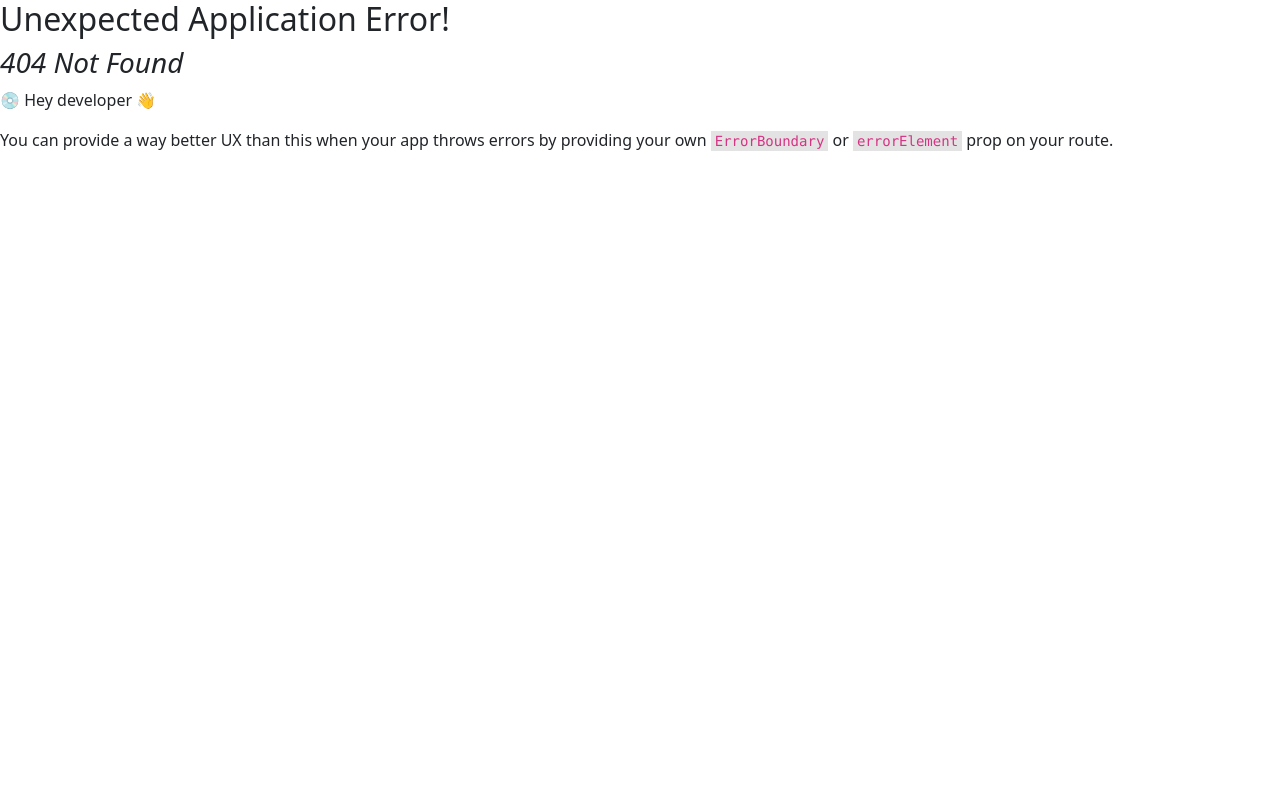
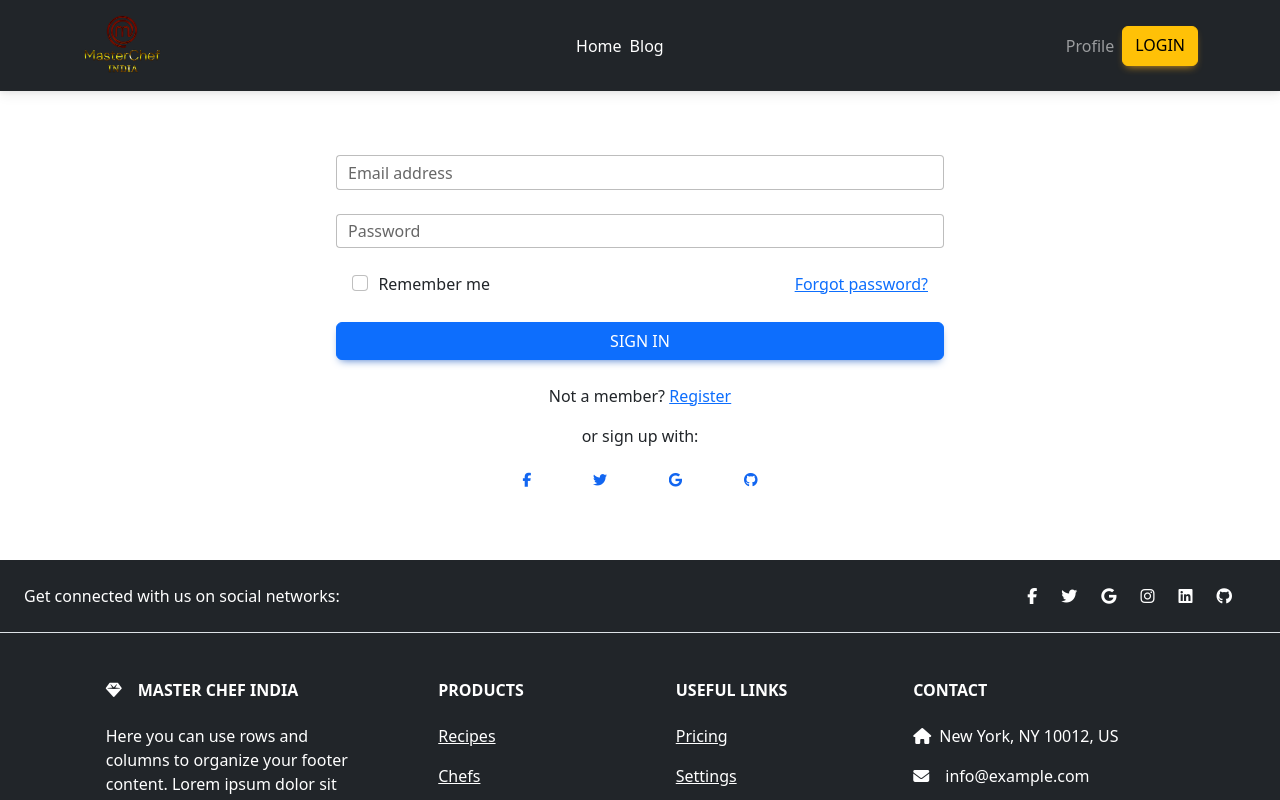
Before and after one commit to Nissan1998/master-chef-india-client-a10, a React (Vite) app: page /login in a window 1280 px wide. Before the commit this address had no page. Shown: the top 800 px of the page. Built offline with nearby package versions, Linux system fonts and the light colour scheme.

Commit message:
loginPage

```diff
--- /dev/null
+++ b/src/Pages/Login/Login.jsx
@@ -0,0 +1,95 @@
+import {
+  MDBBtn,
+  MDBCheckbox,
+  MDBContainer,
+  MDBIcon,
+  MDBInput,
+} from "mdb-react-ui-kit";
+import React from "react";
+import Header from "../Shared/Header/Header";
+import Footer from "../Shared/Footer/Footer";
+
+const Login = () => {
+  return (
+    <div>
+      <Header></Header>
+      <MDBContainer className="p-3 my-5 d-flex flex-column w-50">
+        <MDBInput
+          wrapperClass="mb-4"
+          label="Email address"
+          id="form1"
+          type="email"
+        />
+        <MDBInput
+          wrapperClass="mb-4"
+          label="Password"
+          id="form2"
+          type="password"
+        />
+
+        <div className="d-flex justify-content-between mx-3 mb-4">
+          <MDBCheckbox
+            name="flexCheck"
+            value=""
+            id="flexCheckDefault"
+            label="Remember me"
+          />
+          <a href="!#">Forgot password?</a>
+        </div>
+
+        <MDBBtn className="mb-4">Sign in</MDBBtn>
+
+        <div className="text-center">
+          <p>
+            Not a member? <a href="#!">Register</a>
+          </p>
+          <p>or sign up with:</p>
+
+          <div
+            className="d-flex justify-content-between mx-auto"
+            style={{ width: "40%" }}
+          >
+            <MDBBtn
+              tag="a"
+              color="none"
+              className="m-1"
+              style={{ color: "#1266f1" }}
+            >
+              <MDBIcon fab icon="facebook-f" size="sm" />
+            </MDBBtn>
+
+            <MDBBtn
+              tag="a"
+              color="none"
+              className="m-1"
+              style={{ color: "#1266f1" }}
+            >
+              <MDBIcon fab icon="twitter" size="sm" />
+            </MDBBtn>
+
+            <MDBBtn
+              tag="a"
+              color="none"
+              className="m-1"
+              style={{ color: "#1266f1" }}
+            >
+              <MDBIcon fab icon="google" size="sm" />
+            </MDBBtn>
+
+            <MDBBtn
+              tag="a"
+              color="none"
+              className="m-1"
+              style={{ color: "#1266f1" }}
+            >
+              <MDBIcon fab icon="github" size="sm" />
+            </MDBBtn>
+          </div>
+        </div>
+      </MDBContainer>
+      <Footer></Footer>
+    </div>
+  );
+};
+
+export default Login;
--- a/src/Pages/Shared/Header/Header.jsx
+++ b/src/Pages/Shared/Header/Header.jsx
@@ -1,9 +1,13 @@
-import React from "react";
+import React, { useState } from "react";
 import { Container, Image, Nav, Navbar } from "react-bootstrap";
 import { Link } from "react-router-dom";
 import logo from "../../../assets/logo.png";
 
 const Header = () => {
+  const [isActive, setActive] = useState(false);
+  const activeRoute = () => {
+    setActive(true);
+  };
   return (
     <div>
       <Navbar expand="lg" bg="dark" variant="dark">
--- a/src/Routes/Routes.jsx
+++ b/src/Routes/Routes.jsx
@@ -4,6 +4,7 @@
 import Category from "../Pages/Home/Home/Category/Category";
 import RecipeDetails from "../Layout/RecipeDetails";
 import ChefDetails from "../Pages/Details/Details/ChefDetails";
+import Login from "../Pages/Login/Login";
 
 const router = createBrowserRouter([
   {
@@ -20,5 +21,9 @@
     path: "/categories/:id",
     element: <Category></Category>,
   },
+  {
+    path: "login",
+    element: <Login></Login>,
+  },
 ]);
 export default router;
```
Also changed, not shown: .eslintrc.cjs.
